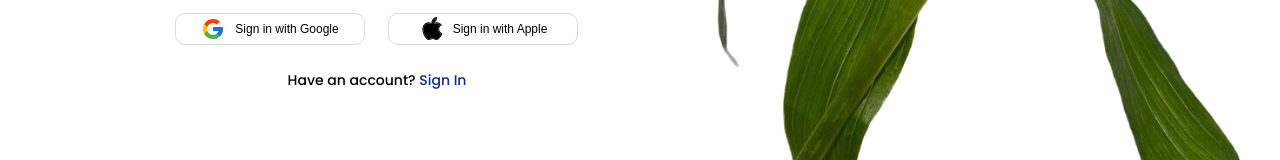
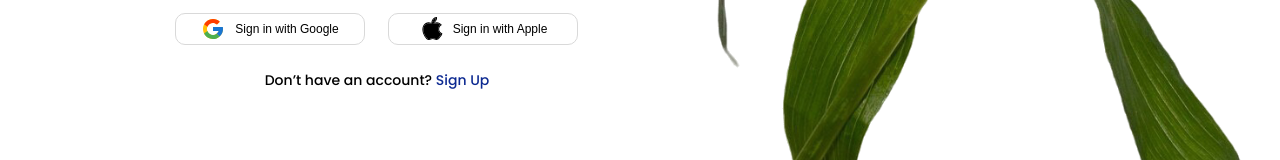
Before and after one commit to JessmrvnC/appdev1-final-practical-exam, a React (Vite) app: page / in a window 1280 px wide. Shown: the part 712-872 px from the top of the page. Built offline with nearby package versions, Linux system fonts and the light colour scheme.

Commit message:
Update Login bottom section.

```diff
--- a/src/components/Login/Login.jsx
+++ b/src/components/Login/Login.jsx
@@ -63,7 +63,7 @@ function Login() {
           </div>
 
           <p className={styles.signInPrompt}>
-            Have an account? <a href="#sign-in">Sign In</a>
+            Don’t have an account? <a href="#sign-up">Sign Up</a>
           </p>
         </form>
       </section>
```
Also changed, not shown: carbonel-login-bottom.png (added).
